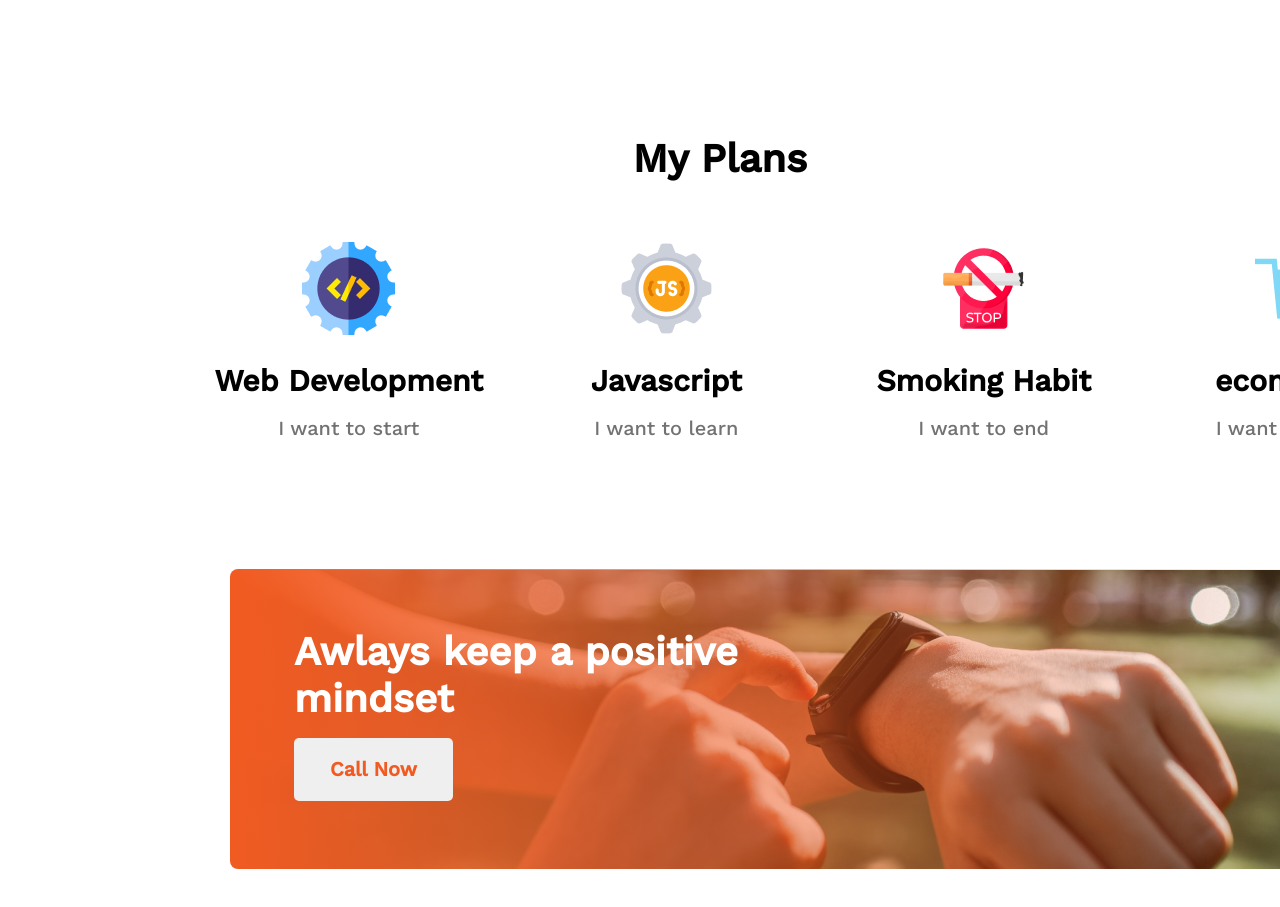
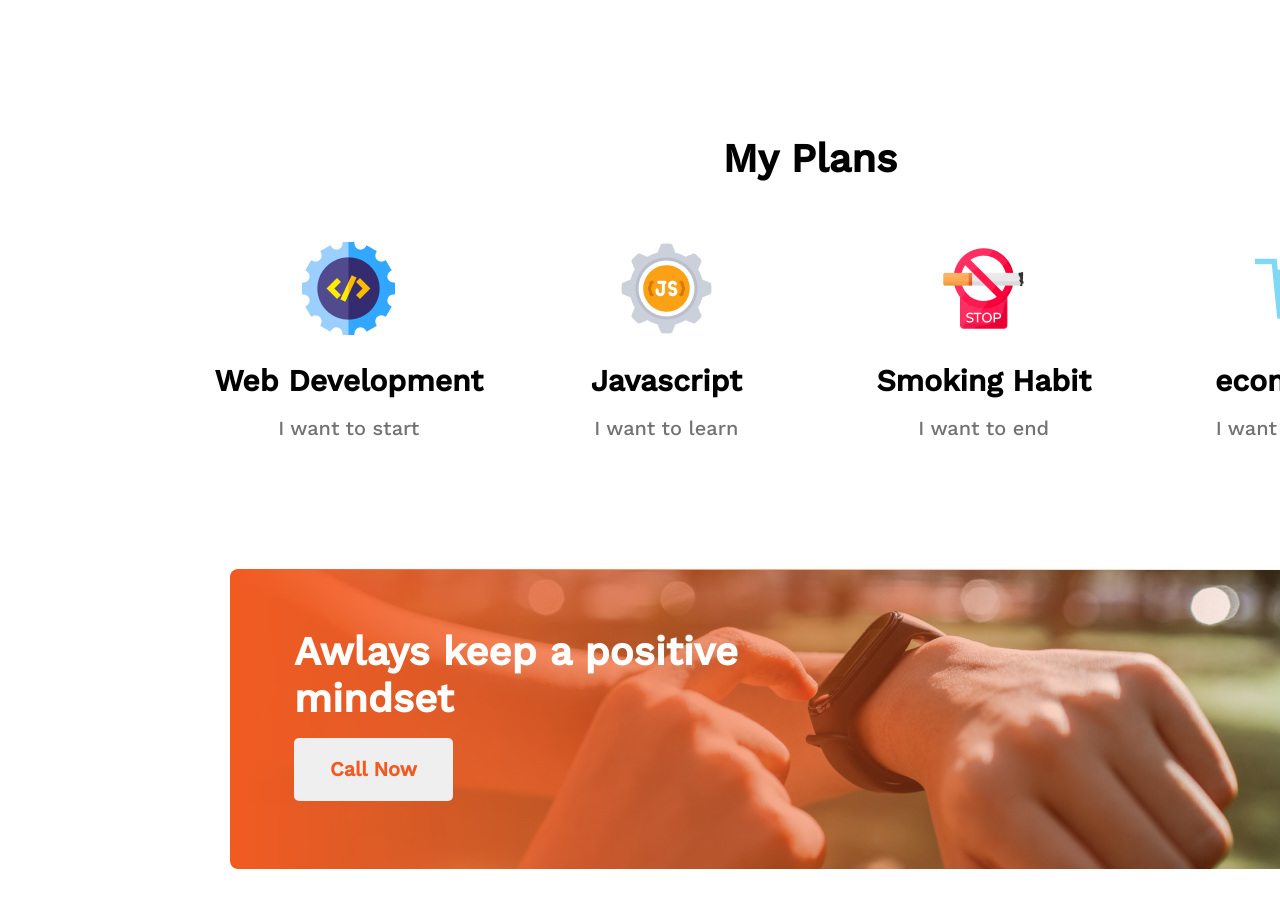
Before and after one commit to emon83/new-year-new-me, a plain HTML site: page index.html in a window 1280 px wide. Shown: the part 3800-4707 px from the top of the page. Drawn offline with nearby package versions, Linux system fonts and the light colour scheme.

Commit message:
added text center

```diff
--- a/styles/style.css
+++ b/styles/style.css
@@ -126,9 +126,11 @@ background: rgba(241, 91, 34, 0.2); */
   width: 1440px;
 }
 .plan-header {
-  font-weight: 700;
+  font-weight: bolder;
   font-size: 40px;
   line-height: 47px;
+  text-align: center;
+  margin-left: 180px;
 }
 .box-container {
   width: 1440px;
```
